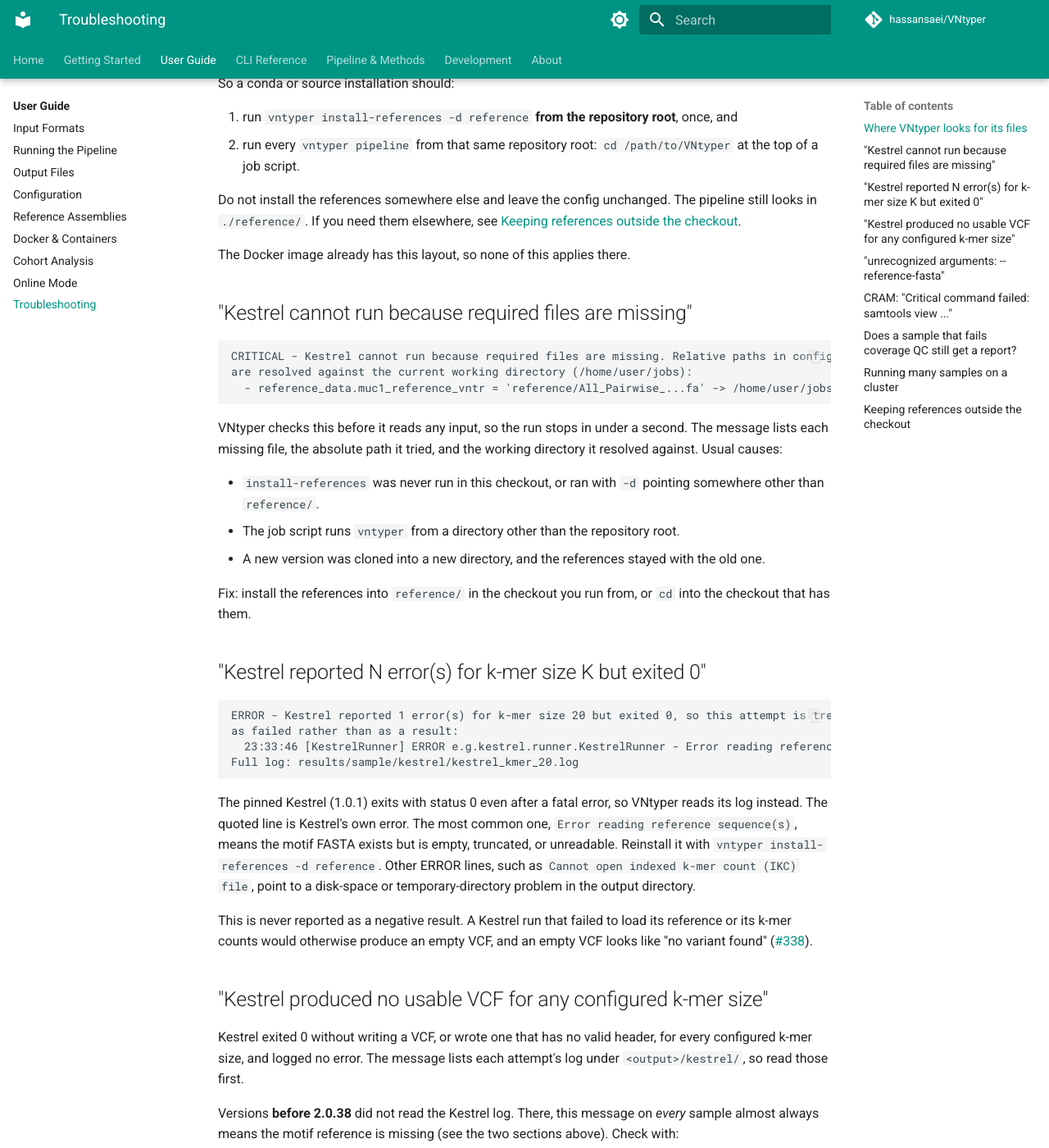
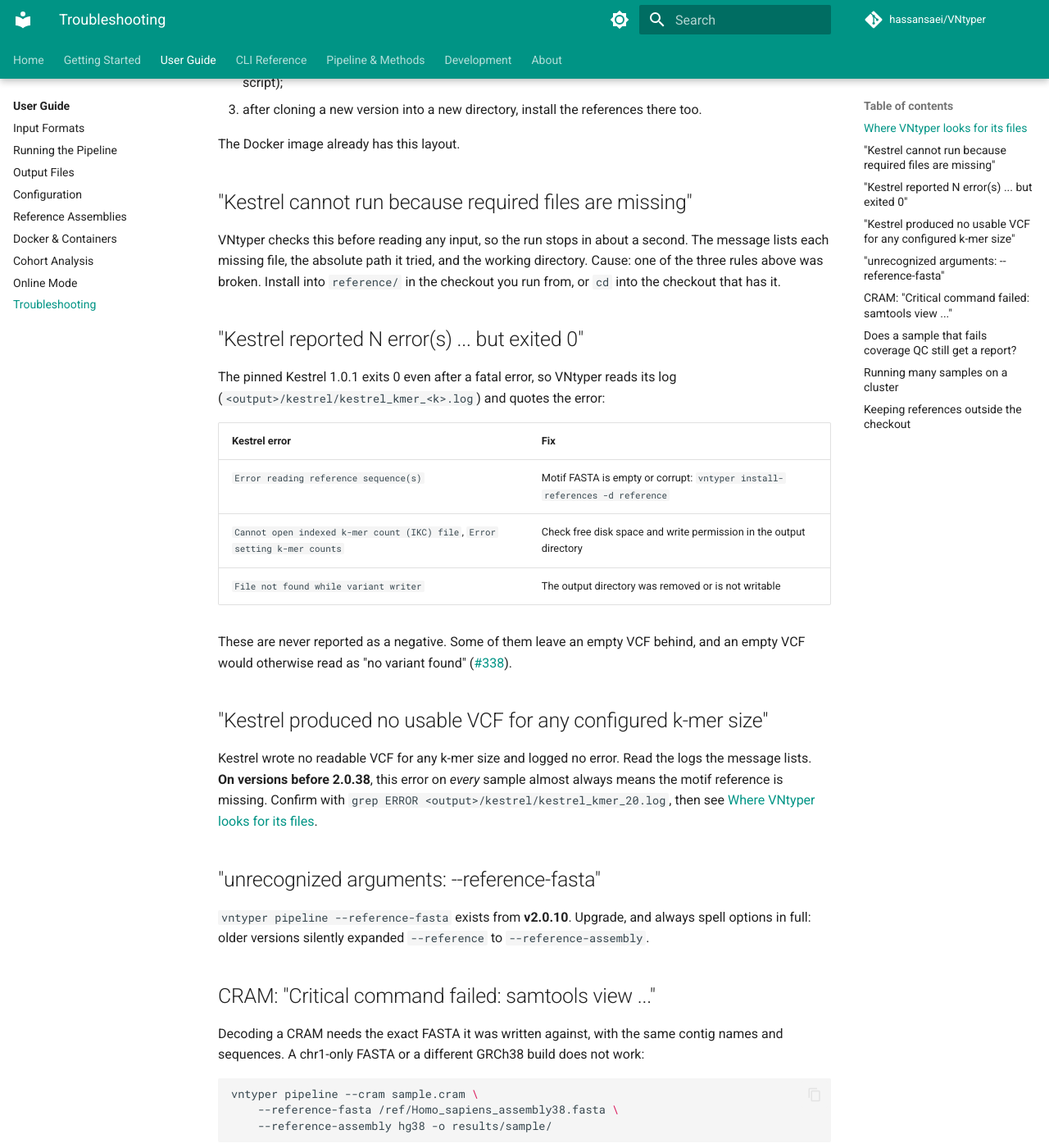
Before and after one commit to hassansaei/VNtyper, an MkDocs documentation site: the page built from docs/user-guide/troubleshooting.md, in a window 1280 px wide and 1400 px high, scrolled down 584 px. Shown: the whole window at 82% size. Built offline with MkDocs 1.6.1 and Material for MkDocs 9.7.7, drawn with Linux system fonts in a browser that asks for light colours; comment, search, counter and statistics services are not loaded; some of the changed text lies outside the part shown.

Commit message:
fix(pipeline): end a failed run with its cause, a fix and a help link
A failed run ended in a Python traceback; for setup errors that are the
same on every sample, that was the last thing an operator read.

failure_help.py (new, pure) holds the troubleshooting URL, fix hints
for the Kestrel errors whose meaning is measured (unreadable reference,
missing or empty IKC, unwritable VCF) and the summary line. Kestrel log
failures now print a "Fix:" line for a known cause; the preflight,
Kestrel-log and "no usable VCF" messages all end with "Help: <url>";
and run_pipeline logs "VNtyper failed: <cause>. ... Help: <url>" at
CRITICAL after the traceback, which it keeps for bug reports.

The troubleshooting page is tightened into a table of Kestrel errors
and fixes, and AGENTS.md registers the module.

Refs #338

Co-Authored-By: Claude Opus 5.5 <noreply@anthropic.com>

````diff
--- a/docs/user-guide/troubleshooting.md
+++ b/docs/user-guide/troubleshooting.md
@@ -1,109 +1,67 @@
 # Troubleshooting
 
-Each section below starts with the message you see, then explains the cause and the fix.
-Search this page for the first line of your error.
+Search this page for the first line of your error. A failed run exits 1 and its last line
+is `VNtyper failed: <cause>. ... Help: <this page>`. Known causes also print a `Fix:` line.
 
 ## Where VNtyper looks for its files
 
-Most setup errors come from this one rule. **Every tool and reference path in the shipped
-`vntyper/config.json` is relative to the directory you run `vntyper` from**, not to the
-config file or the installed package. The defaults expect:
+**Every tool and reference path in the shipped `vntyper/config.json` is relative to the
+directory you run `vntyper` from.** The defaults expect:
 
 ```text
 <working directory>/
-  vntyper/dependencies/kestrel/kestrel.jar     # ships in the source checkout
-  vntyper/dependencies/kestrel/kanalyze.jar    # ships in the source checkout
-  reference/                                   # created by `vntyper install-references`
-    All_Pairwise_and_Self_Merged_MUC1_motifs_filtered.fa
-    MUC1_motifs_Rev_com.fa
-    alignment/chr1.hg38.fa ...
+  vntyper/dependencies/kestrel/kestrel.jar, kanalyze.jar   # ship in the source checkout
+  reference/                                               # vntyper install-references -d reference
 ```
 
-So a conda or source installation should:
+So, for a conda or source installation:
 
-1. run `vntyper install-references -d reference` **from the repository root**, once, and
-2. run every `vntyper pipeline` from that same repository root: `cd /path/to/VNtyper` at the
-   top of a job script.
+1. run `vntyper install-references -d reference` once, **from the repository root**;
+2. run every `vntyper pipeline` from that same directory (`cd /path/to/VNtyper` at the top
+   of a job script);
+3. after cloning a new version into a new directory, install the references there too.
 
-Do not install the references somewhere else and leave the config unchanged. The pipeline
-still looks in `./reference/`. If you need them elsewhere, see
-[Keeping references outside the checkout](#keeping-references-outside-the-checkout).
-
-The Docker image already has this layout, so none of this applies there.
+The Docker image already has this layout.
 
 ## "Kestrel cannot run because required files are missing"
 
-```text
-CRITICAL - Kestrel cannot run because required files are missing. Relative paths in config.json
-are resolved against the current working directory (/home/user/jobs):
-  - reference_data.muc1_reference_vntr = 'reference/All_Pairwise_...fa' -> /home/user/jobs/reference/All_Pairwise_...fa (not found)
-```
+VNtyper checks this before reading any input, so the run stops in about a second. The
+message lists each missing file, the absolute path it tried, and the working directory.
+Cause: one of the three rules above was broken. Install into `reference/` in the checkout
+you run from, or `cd` into the checkout that has it.
 
-VNtyper checks this before it reads any input, so the run stops in under a second. The
-message lists each missing file, the absolute path it tried, and the working directory it
-resolved against. Usual causes:
+## "Kestrel reported N error(s) ... but exited 0"
 
-- `install-references` was never run in this checkout, or ran with `-d` pointing somewhere
-  other than `reference/`.
-- The job script runs `vntyper` from a directory other than the repository root.
-- A new version was cloned into a new directory, and the references stayed with the old one.
+The pinned Kestrel 1.0.1 exits 0 even after a fatal error, so VNtyper reads its log
+(`<output>/kestrel/kestrel_kmer_<k>.log`) and quotes the error:
 
-Fix: install the references into `reference/` in the checkout you run from, or `cd` into the
-checkout that has them.
+| Kestrel error | Fix |
+| --- | --- |
+| `Error reading reference sequence(s)` | Motif FASTA is empty or corrupt: `vntyper install-references -d reference` |
+| `Cannot open indexed k-mer count (IKC) file`, `Error setting k-mer counts` | Check free disk space and write permission in the output directory |
+| `File not found while variant writer` | The output directory was removed or is not writable |
 
-## "Kestrel reported N error(s) for k-mer size K but exited 0"
-
-```text
-ERROR - Kestrel reported 1 error(s) for k-mer size 20 but exited 0, so this attempt is treated
-as failed rather than as a result:
-  23:33:46 [KestrelRunner] ERROR e.g.kestrel.runner.KestrelRunner - Error reading reference sequence(s): ...
-Full log: results/sample/kestrel/kestrel_kmer_20.log
-```
-
-The pinned Kestrel (1.0.1) exits with status 0 even after a fatal error, so VNtyper reads its
-log instead. The quoted line is Kestrel's own error. The most common one,
-`Error reading reference sequence(s)`, means the motif FASTA exists but is empty, truncated,
-or unreadable. Reinstall it with `vntyper install-references -d reference`. Other ERROR
-lines, such as `Cannot open indexed k-mer count (IKC) file`, point to a disk-space or
-temporary-directory problem in the output directory.
-
-This is never reported as a negative result. A Kestrel run that failed to load its
-reference or its k-mer counts would otherwise produce an empty VCF, and an empty VCF looks
-like "no variant found" ([#338](https://github.com/hassansaei/VNtyper/issues/338)).
+These are never reported as a negative. Some of them leave an empty VCF behind, and an
+empty VCF would otherwise read as "no variant found"
+([#338](https://github.com/hassansaei/VNtyper/issues/338)).
 
 ## "Kestrel produced no usable VCF for any configured k-mer size"
 
-Kestrel exited 0 without writing a VCF, or wrote one that has no valid header, for every
-configured k-mer size, and logged no error. The message lists each attempt's log under
-`<output>/kestrel/`, so read those first.
-
-Versions **before 2.0.38** did not read the Kestrel log. There, this message on *every*
-sample almost always means the motif reference is missing (see the two sections above).
-Check with:
-
-```bash
-grep ERROR <output>/kestrel/kestrel_kmer_20.log
-```
-
-The run stops instead of writing a result on purpose. Writing no result, and so showing
-the sample as negative, would hide a genotyper that never ran
-([#212](https://github.com/hassansaei/VNtyper/issues/212)).
+Kestrel wrote no readable VCF for any k-mer size and logged no error. Read the logs the
+message lists. **On versions before 2.0.38**, this error on *every* sample almost always
+means the motif reference is missing. Confirm with
+`grep ERROR <output>/kestrel/kestrel_kmer_20.log`, then see
+[Where VNtyper looks for its files](#where-vntyper-looks-for-its-files).
 
 ## "unrecognized arguments: --reference-fasta"
 
-```text
-vntyper: error: unrecognized arguments: --reference-fasta /ref/Homo_sapiens_assembly38.fasta
-```
-
-`vntyper pipeline --reference-fasta` was added in **v2.0.10**. Earlier versions have the
-option only on `vntyper report`, where it means something else. Upgrade. Always spell
-options in full: on those older versions argparse silently expanded `--reference` to
-`--reference-assembly`, the only option it could match.
+`vntyper pipeline --reference-fasta` exists from **v2.0.10**. Upgrade, and always spell
+options in full: older versions silently expanded `--reference` to `--reference-assembly`.
 
 ## CRAM: "Critical command failed: samtools view ..."
 
-A CRAM stores reads as differences from the reference it was written against, so decoding
-needs **that exact FASTA**, with the same contig names and sequences. Pass it explicitly:
+Decoding a CRAM needs the exact FASTA it was written against, with the same contig names and
+sequences. A chr1-only FASTA or a different GRCh38 build does not work:
 
 ```bash
 vntyper pipeline --cram sample.cram \
@@ -111,25 +69,19 @@ vntyper pipeline --cram sample.cram \
     --reference-assembly hg38 -o results/sample/
 ```
 
-A chr1-only FASTA or a different GRCh38 build (for example UCSC `hg38.fa` for a CRAM written
-against the GATK/Broad `Homo_sapiens_assembly38.fasta`) does not work. When the FASTA lacks
-contigs named in the CRAM header, VNtyper logs a warning naming them. Look for
-`does not cover header contigs` in `pipeline.log`. A local
-reference path recorded in the CRAM header is used only when it lies inside the CRAM's own
-directory. See [Input Formats](input-formats.md).
+If the FASTA lacks contigs named in the CRAM header, `pipeline.log` warns
+`does not cover header contigs`. See [Input Formats](input-formats.md).
 
 ## Does a sample that fails coverage QC still get a report?
 
-Yes. `Coverage QC: FAIL` is a finding about the sample. Genotyping continues, and the report
-shows the failed metric so the call can be read in that light. A **hard error** is
-different: it means a step did not run, and VNtyper refuses to present a step that did not
-run as a result. The sample gets no `summary_report.html`, `pipeline.log` explains why, and
-the process exits 1.
+Yes. `Coverage QC: FAIL` is a finding: genotyping continues and the report shows the failed
+metric. A hard error is different. A step did not run, so no result is written, rather than
+showing a result that was never computed.
 
 ## Running many samples on a cluster
 
-One failed sample must not stop the rest. Run one sample per job (a SLURM array), or keep
-the loop going and record the exit status:
+Run one sample per job, so one failure cannot stop the rest. Try a single sample
+interactively first, because setup errors are identical for every sample:
 
 ```bash
 #!/bin/bash
@@ -142,25 +94,18 @@ cd /path/to/VNtyper            # config.json paths are relative to this director
 
 CRAM=$(sed -n "${SLURM_ARRAY_TASK_ID}p" crams.txt)
 SAMPLE=$(basename "$CRAM" .cram)
-
-vntyper pipeline \
-    --cram "$CRAM" \
-    --reference-fasta /ref/Homo_sapiens_assembly38.fasta \
-    --reference-assembly hg38 \
-    --output-dir "/results/vntyper/$SAMPLE" \
-    --threads 4 --fast-mode
+vntyper pipeline --cram "$CRAM" \
+    --reference-fasta /ref/Homo_sapiens_assembly38.fasta --reference-assembly hg38 \
+    --output-dir "/results/vntyper/$SAMPLE" --threads 4 --fast-mode
 echo -e "$SAMPLE\t$?" >> /results/vntyper/exit_status.tsv
 ```
 
-Then aggregate the sample directories with [`vntyper cohort`](cohort-analysis.md). Before
-submitting the array, run a single sample interactively. The setup errors above are the
-same for every sample and show up in about a second.
+Then aggregate the sample directories with [`vntyper cohort`](cohort-analysis.md).
 
 ## Keeping references outside the checkout
 
-`install-references` writes absolute paths into a config when you pass one with the global
-`--config-path`. `--config-path` replaces the whole config, so start from a copy of the
-shipped file:
+`--config-path` replaces the whole config, so start from a copy. When a config is given,
+`install-references` writes absolute reference paths into it:
 
 ```bash
 cd /path/to/VNtyper
@@ -169,5 +114,5 @@ vntyper --config-path /shared/vntyper/config.json install-references -d /shared/
 vntyper --config-path /shared/vntyper/config.json pipeline ...
 ```
 
-The Kestrel JAR paths (`tools.kestrel`, `tools.kanalyze`) stay relative. Either keep running
-from the repository root, or edit those two keys to absolute paths as well.
+`tools.kestrel` and `tools.kanalyze` stay relative. Keep running from the repository root,
+or set those two keys to absolute paths as well.
````
Also changed, not shown: AGENTS.md (+3 -1 lines), docs/about/changelog.md (+1 -0 lines), 9 other files.
